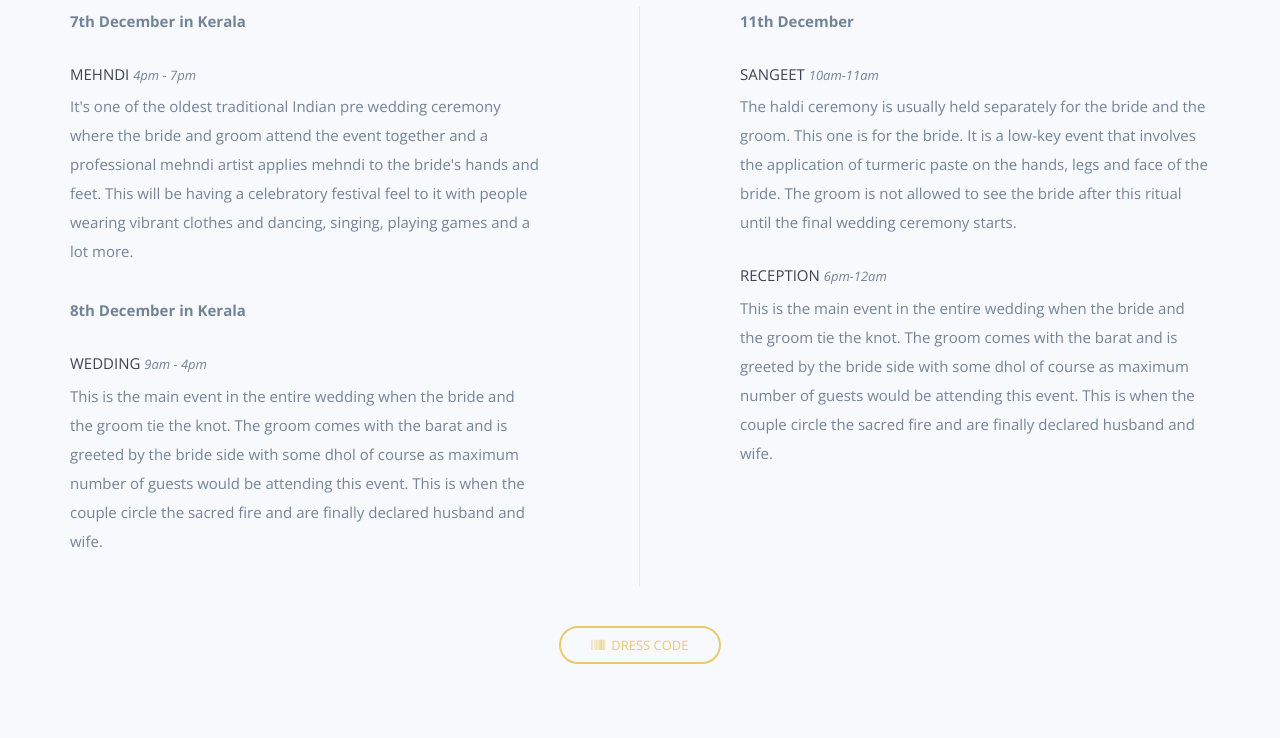
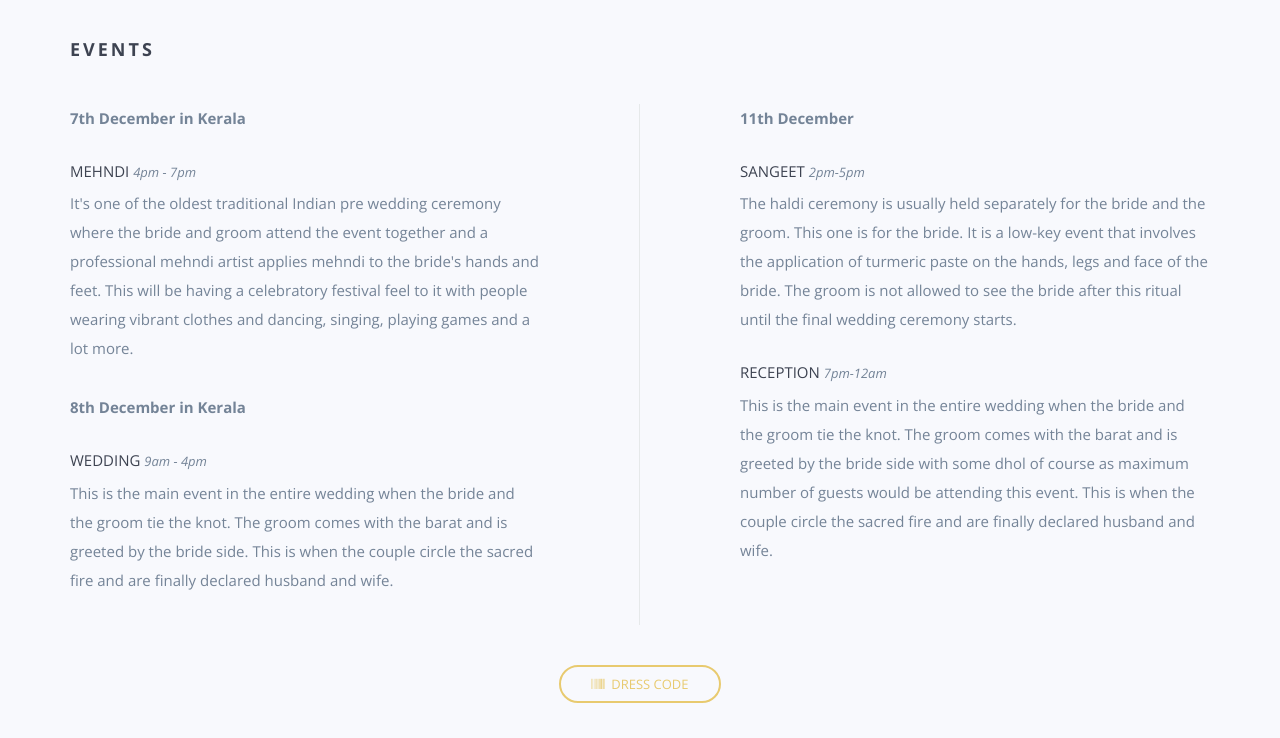
Before and after one commit to mjoshi89/mjoshi89.github.io, a website: page index.html in a window 1280 px wide. Shown: the part 1442-2180 px from the top of the page. Drawn offline with nearby package versions, Linux system fonts and the light colour scheme; some packages are replaced by stand-ins of ours; a script that the page names is missing; files whose address does not match are found by name.

```diff
--- a/index.html
+++ b/index.html
@@ -147,8 +147,8 @@
                   <p><strong>8th December in Kerala</strong></p>
                     <h5>Wedding <span class="time">9AM - 4PM</span></h5>
                     <p>This is the main event in the entire wedding when the bride and the groom tie the
-                        knot. The groom comes with the barat and is greeted by the bride side with some dhol of course
-                        as maximum number of guests would be attending this event. This is when the couple circle the
+                        knot. The groom comes with the barat and is greeted by the bride side.
+                        This is when the couple circle the
                         sacred fire and are finally declared husband and wife.</p>
                 </div>
             </div>
@@ -156,14 +156,14 @@
                 <div class="wp4">
                     <p><strong>11th December</strong></p>
 
-                    <h5>Sangeet <span class="time">10AM-11AM</span></h5>
+                    <h5>Sangeet <span class="time">2PM-5PM</span></h5>
                     <p>The haldi ceremony is usually held separately for the bride and the groom. This one is for the
                         bride. It is a low-key event that involves the application of turmeric paste on the hands, legs
                         and face of the bride. The groom is not allowed to see the bride after this ritual until the
                         final wedding ceremony starts.</p>
                 </div>
                 <div class="wp6">
-                    <h5>Reception <span class="time">6PM-12AM</span></h5>
+                    <h5>Reception <span class="time">7PM-12AM</span></h5>
                     <p>This is the main event in the entire wedding when the bride and the groom tie the
                         knot. The groom comes with the barat and is greeted by the bride side with some dhol of course
                         as maximum number of guests would be attending this event. This is when the couple circle the
```
Also changed, not shown: img/DSD_0214.jpg (renamed from img/DSD_0204.jpg).
